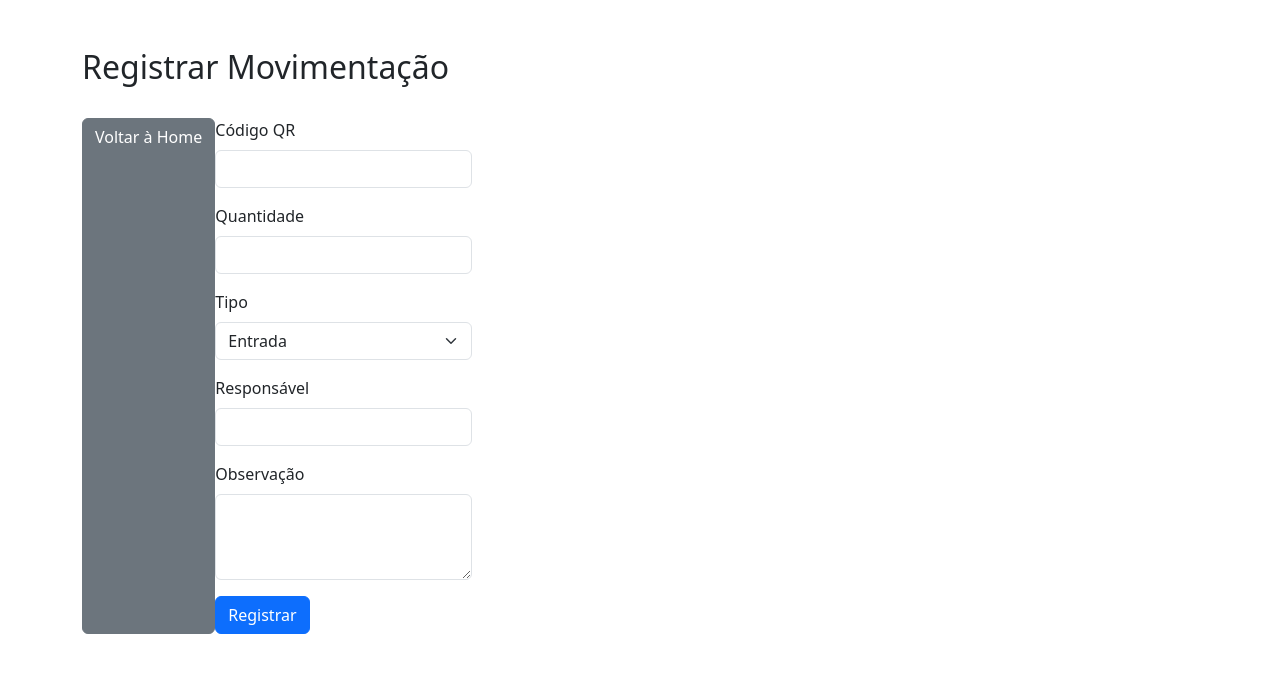
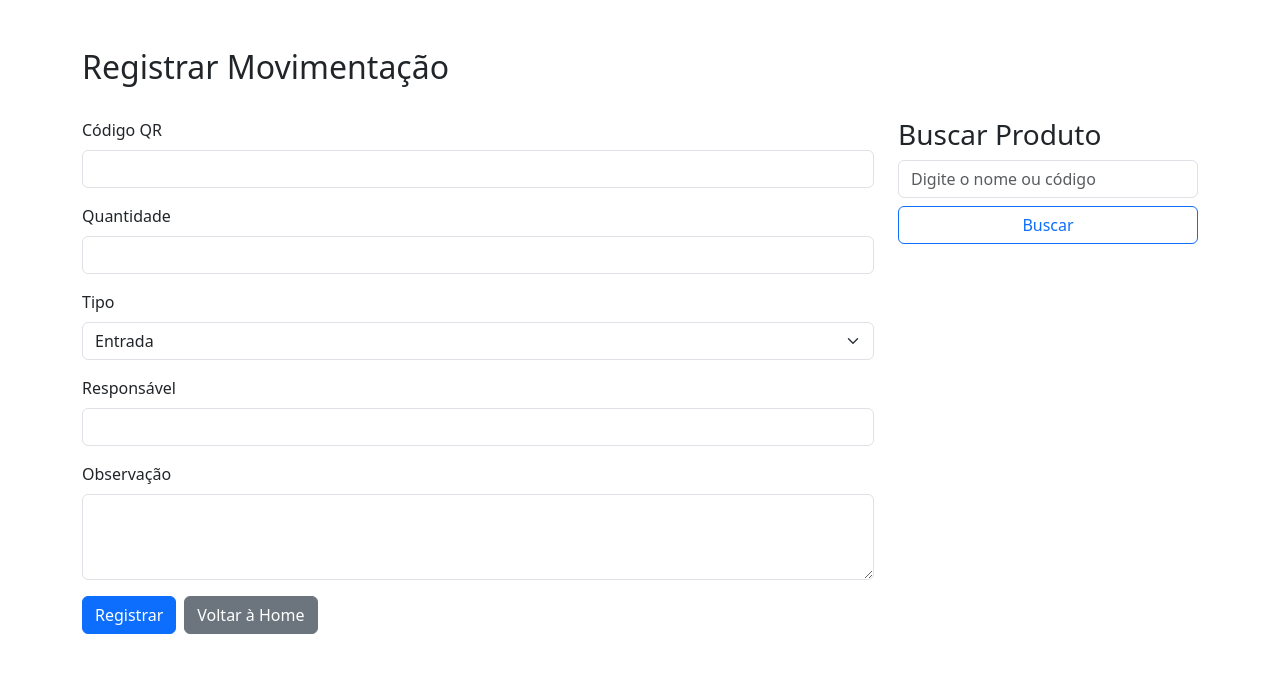
Before and after one commit to JeanPonte/qr_estoque, a Flask app: page /formulario in a window 1280 px wide. Shown: the top 673 px of the page. Run offline with Flask 3, Linux system fonts and the light colour scheme; the visitor is signed in with stand-in values (Sample User, id 1).

Commit message:
Add pesquisa produto html

```diff
--- a/App_site/templates/form.html
+++ b/App_site/templates/form.html
@@ -9,9 +9,9 @@
 <body>
 <div class="container mt-5">
     <h2>Registrar Movimentação</h2>
-    <div class="d-flex">
-    <a href="{{ url_for('homepage') }}" class="btn btn-secondary mt-4">Voltar à Home</a>
-    <form action="/registrar_movimentacao" method="POST" class="mt-4">
+    <div class="d-flex gap-4">
+        <!-- Formulário -->
+        <form action="/registrar_movimentacao" method="POST" class="mt-4 flex-grow-1">
             <div class="mb-3">
                 <label for="codigo_qr" class="form-label">Código QR</label>
                 <input type="text" id="codigo_qr" name="codigo_qr" class="form-control" required>
@@ -40,9 +40,43 @@
                 <textarea id="observacao" name="observacao" rows="3" class="form-control"></textarea>
             </div>
 
+            <div class="d-flex gap-2">
                 <button type="submit" class="btn btn-primary">Registrar</button>
+                <a href="{{ url_for('homepage') }}" class="btn btn-secondary">Voltar à Home</a>
+            </div>
         </form>
+
+        <!-- Campo de busca -->
+        <div class="mt-4" style="min-width: 300px;">
+            <h3>Buscar Produto</h3>
+            <input type="text" id="buscaProduto" placeholder="Digite o nome ou código" class="form-control mb-2">
+            <button class="btn btn-outline-primary w-100" onclick="buscarProduto()" type="button">Buscar</button>
+
+            <div id="resultadoProduto" class="mt-3"></div>
         </div>
+    </div>
+</div>
+
+<script>
+function buscarProduto() {
+  const query = document.getElementById('buscaProduto').value;
+
+  fetch(`/buscar_produto?q=${encodeURIComponent(query)}`)
+    .then(res => res.json())
+    .then(data => {
+      if (data.encontrado) {
+        document.getElementById('resultadoProduto').innerHTML = `
+          <strong>Produto:</strong> ${data.nome}<br>
+          <strong>Código:</strong> ${data.codigo}<br>
+          <strong>Descrição:</strong> ${data.descricao}
+        `;
+        document.getElementById('codigo_qr').value = data.codigo;
+      } else {
+        document.getElementById('resultadoProduto').innerHTML = 'Produto não encontrado.';
+      }
+    });
+}
+</script>
 
 <!-- Bootstrap JS Bundle (opcional para componentes interativos) -->
 <script src="https://cdn.jsdelivr.net/npm/bootstrap@5.3.0/dist/js/bootstrap.bundle.min.js"></script>
```
Lines whose indentation alone changed are shown as unchanged.
